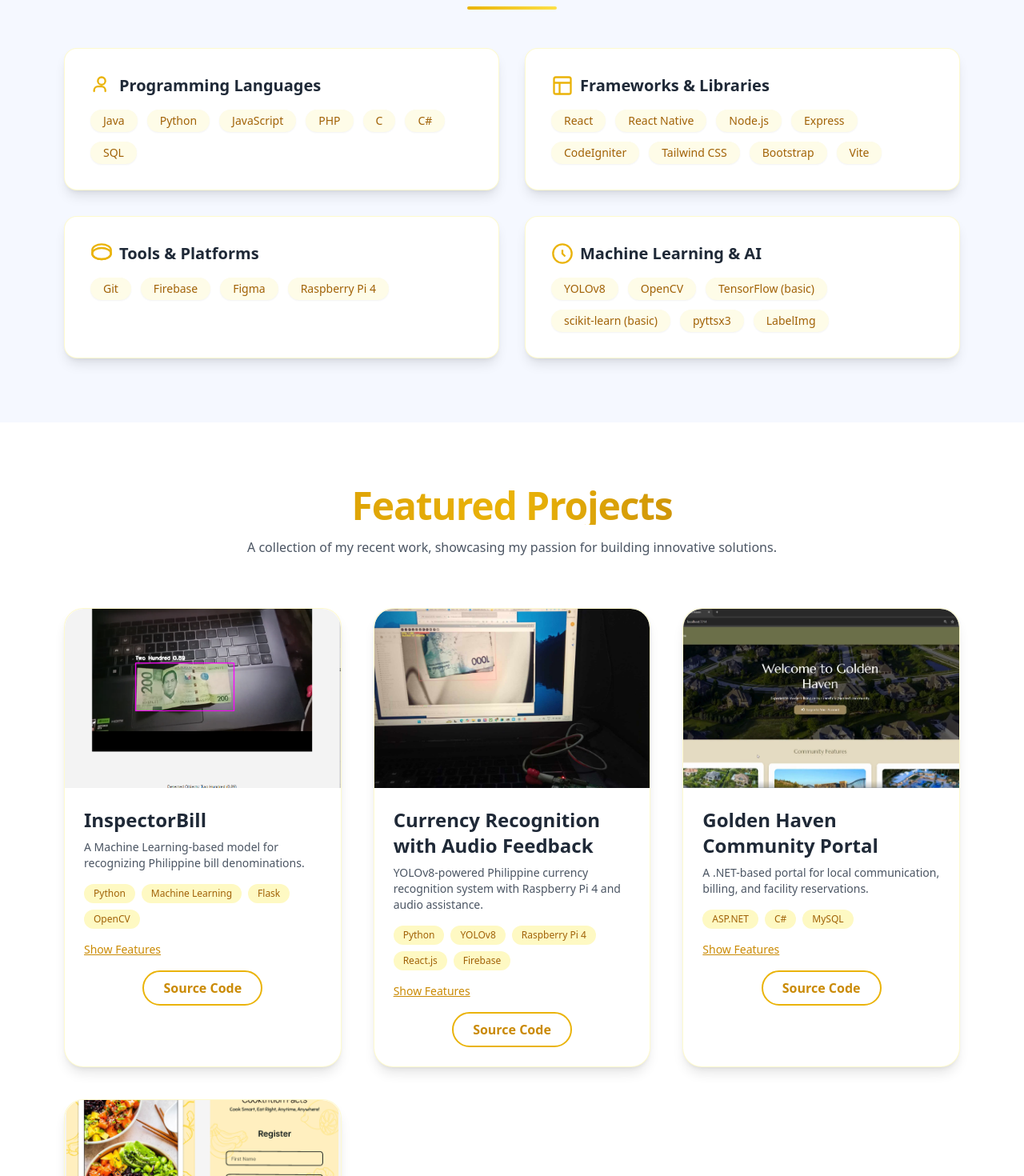
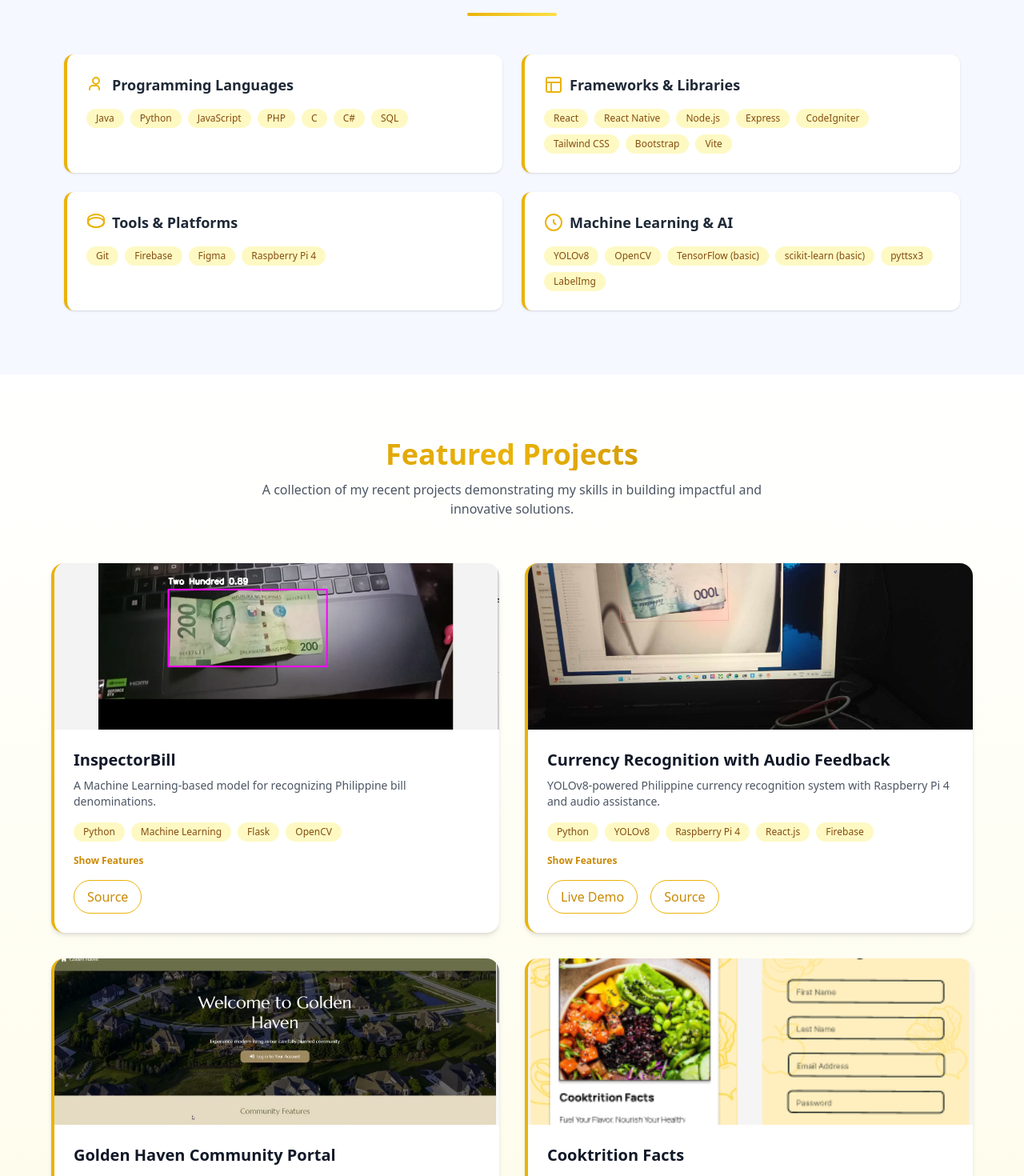
Before and after one commit to dianesophia/Dsopiya-Portfolio, a React (Vite) app: page / in a window 1280 px wide. Shown: the part 2500-3970 px from the top of the page at 80% size. Built offline with nearby package versions, Linux system fonts and the light colour scheme.

Commit message:
Mod: skills and projects

```diff
--- a/src/components/Projects.jsx
+++ b/src/components/Projects.jsx
@@ -14,7 +14,6 @@ const Projects = () => {
       description: 'A Machine Learning-based model for recognizing Philippine bill denominations.',
       technologies: ['Python', 'Machine Learning', 'Flask', 'OpenCV'],
       image: InspectorBill,
-      demoLink: '#',
       sourceLink: 'https://github.com/dianesophia/Thesis---Inspector-Bill',
       features: [
         'Automatically recognizes Philippine currency through image classification.',
@@ -28,6 +27,7 @@ const Projects = () => {
       description: 'YOLOv8-powered Philippine currency recognition system with Raspberry Pi 4 and audio assistance.',
       technologies: ['Python', 'YOLOv8', 'Raspberry Pi 4', 'React.js', 'Firebase'],
       image: InspectorBillR,
+      demoLink: 'https://inspectorbill.vercel.app/',
       sourceLink: 'https://github.com/dianesophia/InspectorBill---RaspberryPi',
       features: [
         'Detects Philippine currency in real time using YOLOv8.',
@@ -42,7 +42,6 @@ const Projects = () => {
       description: 'A .NET-based portal for local communication, billing, and facility reservations.',
       technologies: ['ASP.NET', 'C#', 'MySQL'],
       image: GoldenHaven,
-      demoLink: '#',
       sourceLink: 'https://github.com/dianesophia/Homeowner-App',
       features: [
         'Enables residents to receive local announcements and respond to polls.',
@@ -57,7 +56,6 @@ const Projects = () => {
       description: 'ML-based recipe recommender that provides nutrition facts tailored to dietary needs.',
       technologies: ['React Native', 'Python', 'Flask API', 'Firebase'],
       image: Cooktrition,
-      demoLink: '#',
       sourceLink: 'https://github.com/dianesophia/React_Native_Cooktrition_Facts',
       features: [
         'Recommends recipes based on a trained machine learning model.',
@@ -70,76 +68,77 @@ const Projects = () => {
   ];
 
   return (
-    <section id="projects" className="py-20 bg-white dark:bg-gray-900">
-      <div className="container mx-auto px-20">
-        <div className="text-center mb-16">
-          <h2 className="text-4xl md:text-5xl font-extrabold tracking-tight mb-4 bg-gradient-to-r from-yellow-600 via-yellow-500 to-yellow-700 dark:from-yellow-400 dark:via-yellow-300 dark:to-yellow-500 bg-clip-text text-transparent">
+    <section id="projects" className="py-20 bg-gradient-to-b from-white to-yellow-50 dark:from-gray-900 dark:to-gray-800">
+      <div className="container mx-auto px-6 md:px-16">
+        <div className="text-center mb-14">
+          <h2 className="text-4xl font-extrabold mb-3 bg-gradient-to-r from-yellow-600 via-yellow-500 to-yellow-700 dark:from-yellow-400 dark:via-yellow-300 dark:to-yellow-500 bg-clip-text text-transparent">
             Featured Projects
           </h2>
-          <p className="text-gray-600 dark:text-gray-400 max-w-2xl mx-auto font-light">
-            A collection of my recent work, showcasing my passion for building innovative solutions.
+          <p className="text-gray-600 dark:text-gray-400 font-light max-w-2xl mx-auto">
+            A collection of my recent projects demonstrating my skills in building impactful and innovative solutions.
           </p>
         </div>
 
-        <div className="grid grid-cols-1 md:grid-cols-2 lg:grid-cols-3 gap-10">
+        <div className="grid grid-cols-1 md:grid-cols-2 gap-8">
           {projects.map((project, index) => (
             <div
               key={project.title}
-              className="group bg-white dark:bg-gray-800 rounded-3xl overflow-hidden shadow-lg border border-yellow-100/80 dark:border-yellow-700/20 transform transition-all duration-500 hover:scale-[1.015]"
+              className="relative rounded-2xl overflow-hidden bg-white dark:bg-gray-800 shadow-md border-l-4 border-yellow-500 hover:shadow-xl transition"
             >
-              <div className="relative overflow-hidden">
-                <img
-                  src={project.image}
-                  alt={project.title}
-                  className="w-full h-56 object-cover rounded-t-3xl transform transition-transform duration-500 group-hover:scale-105"
-                />
-              </div>
-
+              <img
+                src={project.image}
+                alt={project.title}
+                className="w-full h-52 object-cover"
+              />
               <div className="p-6 flex flex-col">
-                <h3 className="text-2xl font-bold text-gray-800 dark:text-gray-100 mb-2">
-                  {project.title}
-                </h3>
-                <p className="text-gray-600 dark:text-gray-400 text-sm font-light mb-4">
-                  {project.description}
-                </p>
-
+                <h3 className="text-xl font-bold text-gray-900 dark:text-white mb-2">{project.title}</h3>
+                <p className="text-sm text-gray-600 dark:text-gray-400 mb-4">{project.description}</p>
                 <div className="flex flex-wrap gap-2 mb-4">
                   {project.technologies.map((tech) => (
                     <span
                       key={tech}
-                      className="px-3 py-1 bg-yellow-100 dark:bg-yellow-900/50 text-yellow-700 dark:text-yellow-400 rounded-full text-xs font-medium"
+                      className="px-3 py-1 rounded-full bg-yellow-100 text-yellow-800 dark:bg-yellow-900/50 dark:text-yellow-300 text-xs font-medium"
                     >
                       {tech}
                     </span>
                   ))}
                 </div>
-
                 <button
                   onClick={() =>
                     setExpandedProject(expandedProject === index ? null : index)
                   }
-                  className="text-sm text-yellow-600 dark:text-yellow-400 font-medium underline hover:no-underline mb-4 text-left"
+                  className="text-xs font-semibold text-yellow-600 dark:text-yellow-400 mb-4 hover:underline self-start"
                 >
                   {expandedProject === index ? 'Hide Features' : 'Show Features'}
                 </button>
-
-                {expandedProject === index && (
-                  <ul className="space-y-2 text-sm text-gray-700 dark:text-gray-300 mb-4">
+                <div
+                  className={`transition-max-height duration-500 overflow-hidden ${
+                    expandedProject === index ? 'max-h-96' : 'max-h-0'
+                  }`}
+                >
+                  <ul className="space-y-2 text-sm text-gray-700 dark:text-gray-300 mb-4 mt-2">
                     {project.features.map((feature, i) => (
                       <li key={i} className="flex items-start">
-                        <span className="w-1.5 h-1.5 bg-yellow-500 rounded-full mt-2 mr-2"></span>
+                        <span className="w-1.5 h-1.5 rounded-full bg-yellow-500 mt-2 mr-2 shrink-0"></span>
                         {feature}
                       </li>
                     ))}
                   </ul>
-                )}
-
-                <div className="flex gap-4 justify-center mt-auto">
+                </div>
+                <div className="flex gap-4 mt-auto">
+                  {project.demoLink && (
+                    <a
+                      href={project.demoLink}
+                      className="px-4 py-2 border border-yellow-500 text-yellow-600 dark:text-yellow-400 rounded-full hover:bg-yellow-500 hover:text-white transition"
+                    >
+                      Live Demo
+                    </a>
+                  )}
                   <a
                     href={project.sourceLink}
-                    className="px-6 py-2 rounded-full border-2 border-yellow-500 text-yellow-600 dark:text-yellow-400 font-semibold hover:bg-yellow-500 hover:text-white transition duration-300 transform hover:scale-105"
+                    className="px-4 py-2 border border-yellow-500 text-yellow-600 dark:text-yellow-400 rounded-full hover:bg-yellow-500 hover:text-white transition"
                   >
-                    Source Code
+                    Source
                   </a>
                 </div>
               </div>
--- a/src/components/Skills.jsx
+++ b/src/components/Skills.jsx
@@ -1,71 +1,119 @@
-import React from 'react';
+import React from "react";
 
 const skillData = [
   {
-    title: 'Programming Languages',
+    title: "Programming Languages",
     icon: (
-      <svg className="w-7 h-7 text-yellow-500 mr-2" fill="none" stroke="currentColor" strokeWidth="2" viewBox="0 0 24 24">
-        <path strokeLinecap="round" strokeLinejoin="round" d="M16 18v-1a4 4 0 00-4-4H8a4 4 0 00-4 4v1" />
+      <svg
+        className="w-6 h-6 text-yellow-500 mr-2 shrink-0"
+        fill="none"
+        stroke="currentColor"
+        strokeWidth="2"
+        viewBox="0 0 24 24"
+      >
+        <path
+          strokeLinecap="round"
+          strokeLinejoin="round"
+          d="M16 18v-1a4 4 0 00-4-4H8a4 4 0 00-4 4v1"
+        />
         <circle cx="12" cy="7" r="4" />
       </svg>
     ),
-    tags: ['Java', 'Python', 'JavaScript', 'PHP', 'C', 'C#', 'SQL'],
+    tags: ["Java", "Python", "JavaScript", "PHP", "C", "C#", "SQL"],
   },
   {
-    title: 'Frameworks & Libraries',
+    title: "Frameworks & Libraries",
     icon: (
-      <svg className="w-7 h-7 text-yellow-500 mr-2" fill="none" stroke="currentColor" strokeWidth="2" viewBox="0 0 24 24">
+      <svg
+        className="w-6 h-6 text-yellow-500 mr-2 shrink-0"
+        fill="none"
+        stroke="currentColor"
+        strokeWidth="2"
+        viewBox="0 0 24 24"
+      >
         <rect x="3" y="3" width="18" height="18" rx="2" />
         <path d="M3 9h18M9 21V9" />
       </svg>
     ),
-    tags: ['React', 'React Native', 'Node.js', 'Express', 'CodeIgniter', 'Tailwind CSS', 'Bootstrap', 'Vite'],
+    tags: [
+      "React",
+      "React Native",
+      "Node.js",
+      "Express",
+      "CodeIgniter",
+      "Tailwind CSS",
+      "Bootstrap",
+      "Vite",
+    ],
   },
   {
-    title: 'Tools & Platforms',
+    title: "Tools & Platforms",
     icon: (
-      <svg className="w-7 h-7 text-yellow-500 mr-2" fill="none" stroke="currentColor" strokeWidth="2" viewBox="0 0 24 24">
+      <svg
+        className="w-6 h-6 text-yellow-500 mr-2 shrink-0"
+        fill="none"
+        stroke="currentColor"
+        strokeWidth="2"
+        viewBox="0 0 24 24"
+      >
         <ellipse cx="12" cy="12" rx="10" ry="6" />
         <path d="M2 12c0 3.314 4.477 6 10 6s10-2.686 10-6" />
         <path d="M2 12V8c0-3.314 4.477-6 10-6s10 2.686 10 6v4" />
       </svg>
     ),
-    tags: ['Git', 'Firebase', 'Figma', 'Raspberry Pi 4'],
+    tags: ["Git", "Firebase", "Figma", "Raspberry Pi 4"],
   },
   {
-    title: 'Machine Learning & AI',
+    title: "Machine Learning & AI",
     icon: (
-      <svg className="w-7 h-7 text-yellow-500 mr-2" fill="none" stroke="currentColor" strokeWidth="2" viewBox="0 0 24 24">
+      <svg
+        className="w-6 h-6 text-yellow-500 mr-2 shrink-0"
+        fill="none"
+        stroke="currentColor"
+        strokeWidth="2"
+        viewBox="0 0 24 24"
+      >
         <path d="M12 8v4l3 3" />
         <circle cx="12" cy="12" r="10" />
       </svg>
     ),
-    tags: ['YOLOv8', 'OpenCV', 'TensorFlow (basic)', 'scikit-learn (basic)', 'pyttsx3', 'LabelImg'],
+    tags: [
+      "YOLOv8",
+      "OpenCV",
+      "TensorFlow (basic)",
+      "scikit-learn (basic)",
+      "pyttsx3",
+      "LabelImg",
+    ],
   },
 ];
 
 const Skills = () => {
   return (
     <section id="skills" className="py-20 bg-[#f5f8ff] dark:bg-gray-900">
-      <div className="container mx-auto px-20">
-        <h2 className="text-4xl font-extrabold text-center mb-2 text-yellow-600">Technical Skills</h2>
+      <div className="container mx-auto px-6 md:px-20">
+        <h2 className="text-4xl font-extrabold text-center mb-4 text-yellow-600">
+          Technical Skills
+        </h2>
         <div className="w-28 h-1 bg-gradient-to-r from-yellow-500 to-yellow-300 mx-auto rounded-full mb-12"></div>
 
-        <div className="grid grid-cols-1 md:grid-cols-2 gap-8">
+        <div className="grid grid-cols-1 md:grid-cols-2 gap-6">
           {skillData.map((group) => (
             <div
               key={group.title}
-              className="bg-white dark:bg-gray-800 rounded-2xl p-8 shadow-lg border border-yellow-100/80 dark:border-gray-700/20 transition transform hover:scale-[1.02] hover:shadow-xl"
+              className="relative border-l-4 border-yellow-500 bg-white dark:bg-gray-800 rounded-xl p-6 shadow hover:shadow-xl transition"
             >
               <div className="flex items-center mb-4">
                 {group.icon}
-                <h3 className="text-xl font-bold text-gray-800 dark:text-gray-100">{group.title}</h3>
+                <h3 className="text-lg font-semibold text-gray-800 dark:text-white">
+                  {group.title}
+                </h3>
               </div>
-              <div className="flex flex-wrap gap-3">
+              <div className="flex flex-wrap gap-2">
                 {group.tags.map((tag) => (
                   <span
                     key={tag}
-                    className="px-4 py-1 bg-yellow-50 text-yellow-700 dark:bg-yellow-900/20 dark:text-yellow-300 rounded-full text-sm font-medium shadow-sm hover:scale-105 transition"
+                    className="px-3 py-1 bg-yellow-100 text-yellow-800 dark:bg-yellow-900/40 dark:text-yellow-300 rounded-full text-xs font-medium hover:scale-105 transition"
                   >
                     {tag}
                   </span>
```
